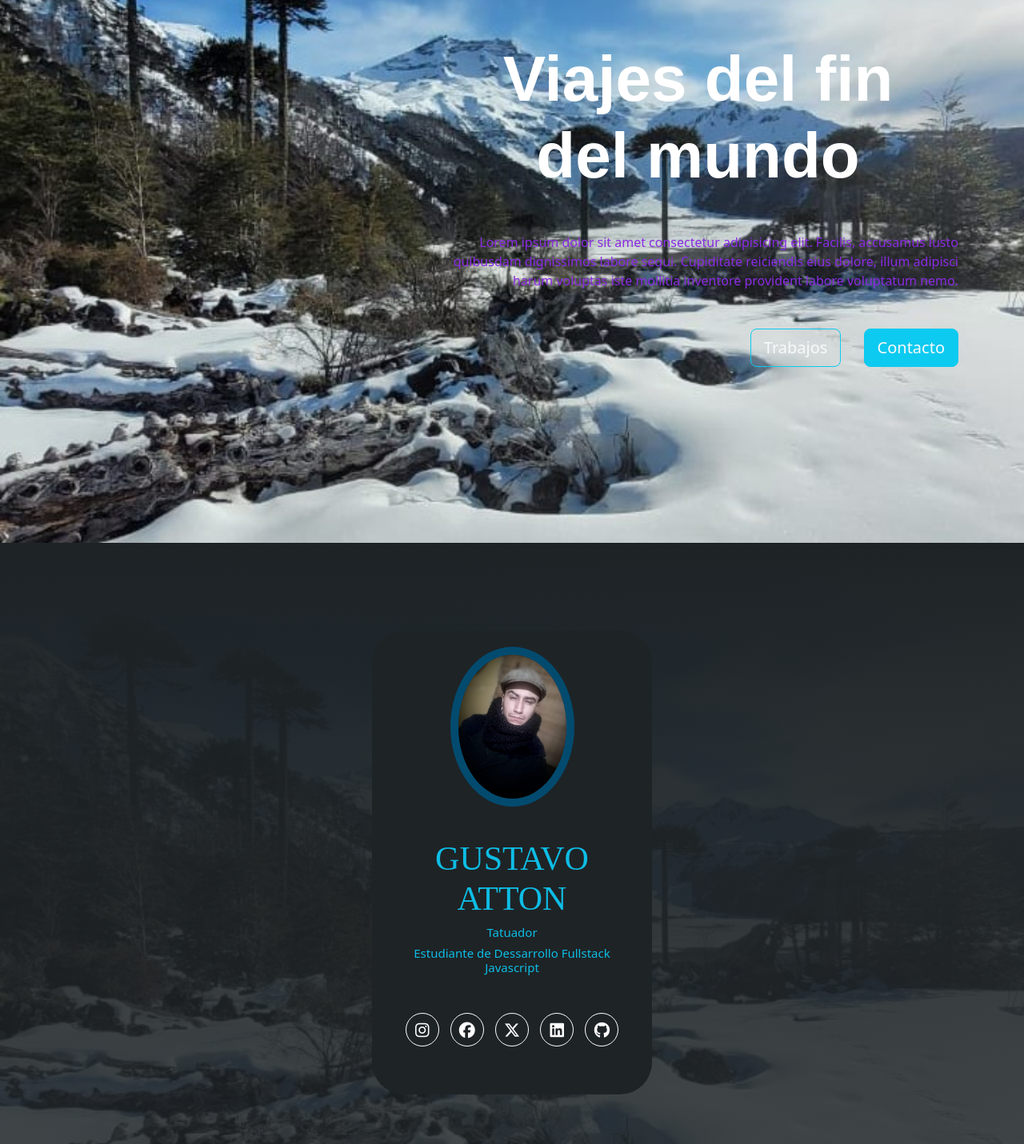
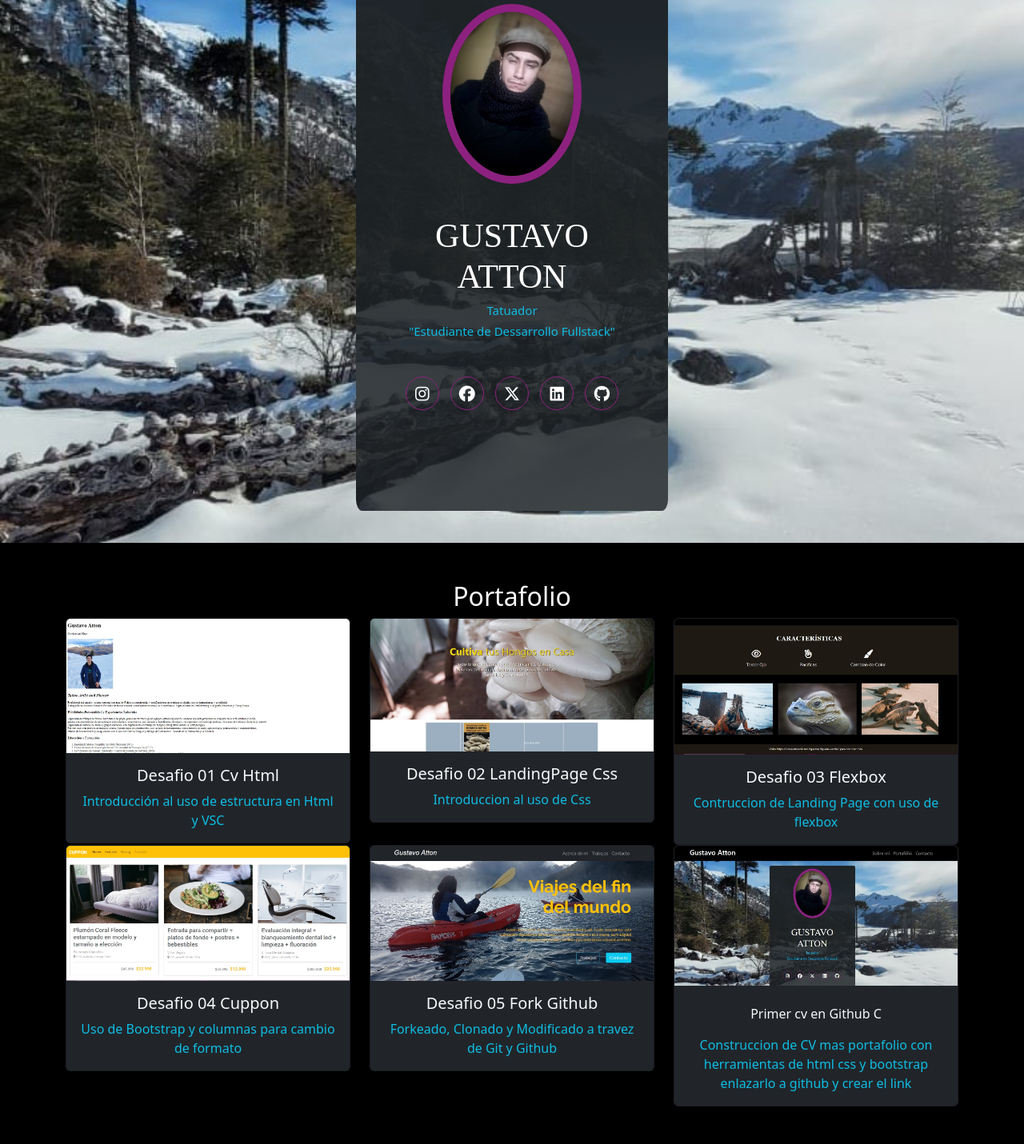
Before and after one commit to JoseQuevedo333/Gustavo-atton.github.io, a plain HTML site: page index.html in a window 1280 px wide. Shown: the part 169-1600 px from the top of the page at 80% size. Drawn offline with nearby package versions, Linux system fonts and the light colour scheme; files whose address does not match are found by name.

Commit message:
portafolio

```diff
--- a/index.html
+++ b/index.html
@@ -33,9 +33,9 @@
   </head>
 
   <body>
-    <nav class="navbar navbar-expand-lg navbar-dark bg-dark fixed-top">
+    <nav class="navbar navbar-expand-lg navbar-dark bg-black fixed-top">
       <div class="container">
-        <a class="navbar-brand" href="#">
+        <a class="navbar-brand" href="https://gustavo-atton.github.io">
           <h2>Gustavo Atton</h2>
         </a>
         <button
@@ -65,24 +65,98 @@
     </nav>
 
     <header id="header " class="text-warning text-end py-5 mt-5 header "  >
-        <div class="container">
-            <div class="ms-auto col-12 col-md-7 ">
-                <h1 class="display-1 fw-bold my-5">
-                    Viajes del fin <br> del mundo
-                </h1>
-                <p class="my-5">
-                    Lorem ipsum dolor sit amet consectetur adipisicing elit. Facilis, accusamus iusto quibusdam
-                    dignissimos labore sequi. Cupiditate reiciendis eius dolore, illum adipisci harum voluptas iste
-                    mollitia inventore provident labore voluptatum nemo.
-                </p>
-                <div class="mb-5 pb-5">
-                    <button class="btn btn-lg btn-outline-info text-light me-4">Trabajos</button>
-                    <button class="btn btn-lg btn-info text-light">Contacto</button>
+      <div class="inicio">
+        <div class="contenido-banner">
+            <div class="contenedor-img">
+                <img src="./assets/img/cvgit.jpeg" alt="">
+            </div>
+            <h1>GUSTAVO ATTON</h1>
+            <h2>Tatuador </h2> <h2> "Estudiante de Dessarrollo Fullstack"</h2>
+            <div class="redes">
+                <a href="https://www.instagram.com/"><i class="fa-brands fa-instagram"></i></a>
+                <a href="https://www.facebook.com/profile.php?"><i class="fa-brands fa-facebook"></i></a>
+                <a href="https://x.com"><i class="fa-brands fa-x-twitter"></i></a>
+                <a href="https://cl.linkedin.com"><i class="fa-brands fa-linkedin"></i></a>
+                <a href="https://github.com/gustavo-atton"><i class="fa-brands fa-github"></i></a>
+            </div>
+        </div>
+      </div>
+    </header>
+
+<!-- Portafolio -->
+
+    <section id="portfolio" class=" py-5 text-center bg-black ">
+      <div class="container">
+          <h2 class=" text-light" >Portafolio </h2>
+          <div class="row">
+              <div class="col-md-4">
+                  <div class="card bg-dark text-light" >
+                    <img src="./assets/img/01 intro a html cv.jpg" class="card-img-top" alt="Proyecto 1">
+                      <div class="card-body">
+
+                          <h5 class="card-title">Desafio 01 Cv Html</h5>
+                          <p class="card-text">Introducción al uso de estructura en Html y VSC</p>
+
+                      </div>
+                  </div>
+              </div>
+              <div class="col-md-4">
+                  <div class="card bg-dark text-light">
+                      <img src="./assets/img/02css landing page.jpg" class="card-img-top" alt="Proyecto 2">
+                      <div class="card-body">
+                          <h5 class="card-title">Desafio 02 LandingPage Css</h5>
+                          <p class="card-text">Introduccion al uso de Css</p>
+
+                      </div>
+                  </div>
+              </div>
+              <div class="col-md-4">
+                  <div class="card bg-dark text-light">
+                      <img src="./assets/img/03lading page iguana.jpg" class="card-img-top" alt="Proyecto 3">
+                      <div class="card-body">
+                          <h5 class="card-title">Desafio 03 Flexbox</h5>
+                          <p class="card-text">Contruccion de Landing Page con uso de flexbox </p>
+
+                      </div>
+                  </div>
+              </div>
+              <div class="col-md-4">
+                <div class="card bg-dark text-light">
+                    <img src="./assets/img/04cuppon.jpg" class="card-img-top" alt="Proyecto 3">
+                    <div class="card-body">
+                        <h5 class="card-title">Desafio 04 Cuppon</h5>
+                        <p class="card-text">Uso de Bootstrap y columnas para cambio de formato </p>
+
+                    </div>
+                </div>
+            </div>
+            <div class="col-md-4">
+              <div class="card bg-dark text-light">
+                  <img src="./assets/img/05fork.jpg" class="card-img-top" alt="Proyecto 3">
+                  <div class="card-body">
+                      <h5 class="card-title">Desafio 05 Fork Github</h5>
+                      <p class="card-text">Forkeado, Clonado y Modificado a travez de Git y Github </p>
+
+                  </div>
+              </div>
+          </div>
+          <div class="col-md-4">
+            <div class="card bg-dark text-light">
+                <img src="./assets/img/06cvgithugpage.jpg" class="card-img-top" alt="Proyecto 3">
+                <div class="card-body">
+                    <a href="https://gustavo-atton.github.io/" >
+                      <h5 class="card-title btn link-light link-offset-2 link-underline-opacity-25 link-underline-opacity-100-hover">Primer cv en Github C</h5>
+                    </a>
+                    <p class="card-text">Construccion de CV mas portafolio con herramientas de html css y bootstrap enlazarlo a github y crear el link </p>
+
+
                 </div>
             </div>
         </div>
-    </header>
 
+          </div>
+      </div>
+  </section>
 
     <!--sección inicio-->
     <section id="inicio" class="inicio">
--- a/style.css
+++ b/style.css
@@ -1,17 +1,12 @@
 body {
   background-color: black;
-  color: #ffffff;
+  /* color: #ffffff; */
   margin: 0px;
   padding: 0px;
 }
 
 
-/* #Hero-Section {
-  background-image: url(".");
-  background-repeat: no-repeat;
-  background-size: cover;
-  background-position: left;
-} */
+
 
 .header {
   align-items: center;
@@ -34,7 +29,7 @@ header h1 {
 }
 
 p {
-  color: blueviolet;
+  color: #8d217f;
 }
 
 /* SECCION DE INICIO */
@@ -47,25 +42,27 @@ p {
     ),
     url(../Gustavo-atton.github.io/assets/img/headerfondo.jpeg);
   background-size: cover;
-  height: 100vh;
+  height: 90vh;
   color: #0ebde5;
   display: flex;
   align-items: center;
+  border-radius: 2%;
+  margin: 100px ;
 }
 
 .inicio .contenido-banner {
-  padding: 20px;
-  background-color: #1e2326;
-  max-width: 350px;
-  margin: auto;
+  padding: 30px;
+/*   background-color: #000000; */
+  max-width:  350px;
+  margin: 20px ;
   text-align: center;
   border-radius: 40px;
 }
 .inicio .contenido-banner img {
   margin-top: 40px;
-  border: 10px solid #024b6f;
+  border: 10px solid #8d217f;
   display: block;
-  width: 50%;
+  width: 60% ;
   margin: auto;
   border-radius: 100%;
 }
@@ -79,10 +76,10 @@ p {
   font-weight: normal;
 }
 .inicio .contenido-banner .redes a {
-  color: #fff;
+  color: #ffffff;
   display: inline-block;
   text-decoration: none;
-  border: 1px solid #fff;
+  border: 1px solid #8d217f ;
   border-radius: 100%;
   width: 42px;
   height: 42px;
@@ -92,5 +89,19 @@ p {
   transition: 0.3s;
 }
 .inicio .contenido-banner .redes a:hover {
-  background-color: #1cb698;
+  background-color: #0ebde5;
 }
+
+section p {color: #0ebde5}
+
+section div  {
+  border-radius:20px
+}
+
+s/* ection div div div  div {border:3px solid #8d217f ;
+border-radius:20px ;} */
+
+.portafoliocolor{
+
+color: #0ebde5;
+}
```
Also changed, not shown: assets/img/01 intro a html cv.jpg (added), assets/img/02css landing page.jpg (added), assets/img/03lading page iguana.jpg (added), assets/img/04cuppon.jpg (added), assets/img/05fork.jpg (added), assets/img/06cvgithugpage.jpg (added).
